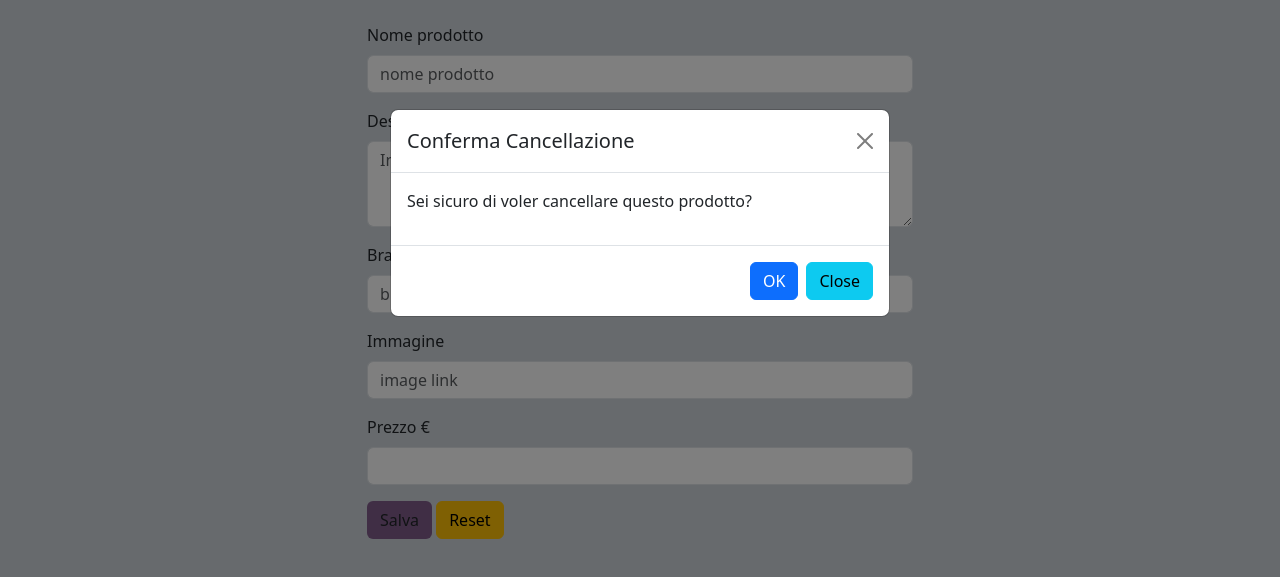
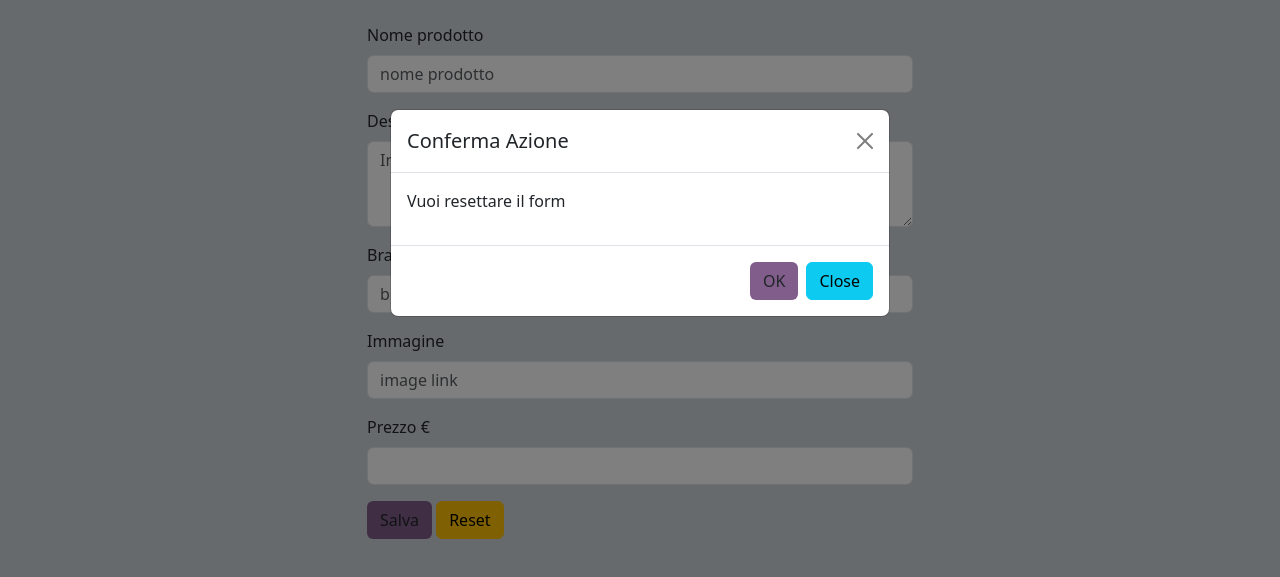
Before and after one commit to andrea-maiolo/u2-w3-p, a plain HTML site: page pages/backOffice.html in a window 1280 px wide. Both pictures are taken after a click on the button "Reset". Shown: the part 187-764 px from the top of the page. Drawn offline with nearby package versions, Linux system fonts and the light colour scheme.

Commit message:
changed message for modal when resetting the form

```diff
--- a/pages/backOffice.html
+++ b/pages/backOffice.html
@@ -75,14 +75,14 @@
             <div class="modal-dialog modal-dialog-centered">
                 <div class="modal-content">
                     <div class="modal-header">
-                        <h5 class="modal-title">Conferma Cancellazione</h5>
+                        <h5 class="modal-title">Conferma Azione</h5>
                         <button type="button" class="btn-close" data-bs-dismiss="modal" aria-label="Close"></button>
                     </div>
                     <div class="modal-body">
                         <p id="alertMessage">Sei sicuro di voler cancellare questo prodotto?</p>
                     </div>
                     <div class="modal-footer">
-                        <button id="confirm-button" type="button" class="btn btn-primary"
+                        <button id="confirm-button" type="button" class="btn main-bg"
                             data-bs-dismiss="modal">OK</button>
                         <button type="button" class="btn btn-info" data-bs-dismiss="modal">Close</button>
                     </div>
--- a/scripts/backOffice.js
+++ b/scripts/backOffice.js
@@ -8,6 +8,8 @@ const resetFormBtn = document.getElementById("reset-form-btn");
 resetFormBtn.addEventListener("click", () => {
   const modal = new bootstrap.Modal(document.getElementById("alertModal"));
   modal.show();
+  const alertMessage = document.getElementById("alertMessage");
+  alertMessage.innerText = "Vuoi resettare il form";
   const confirmBtn = document.getElementById("confirm-button");
   confirmBtn.addEventListener("click", () => {
     form.reset();
```
